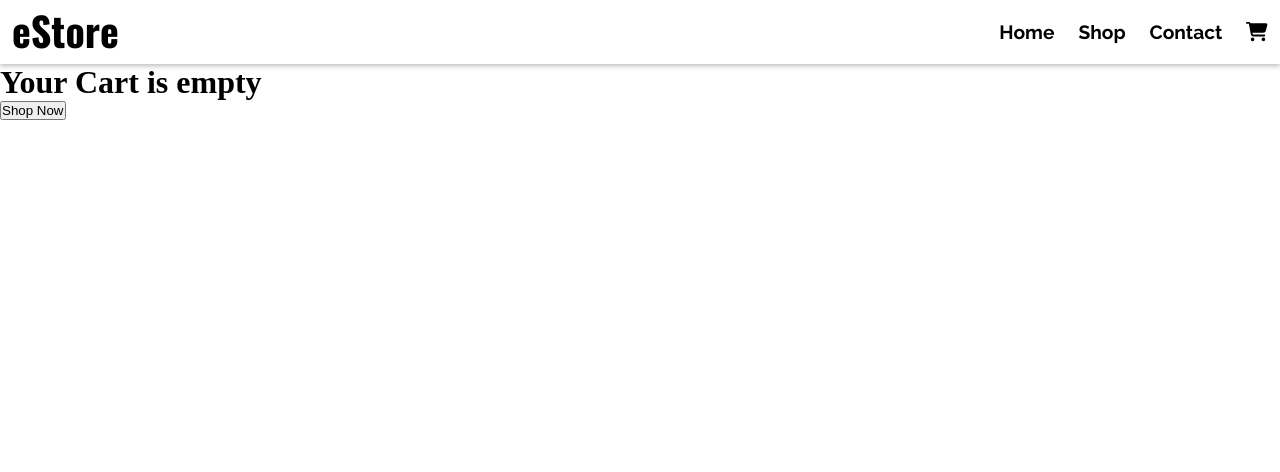
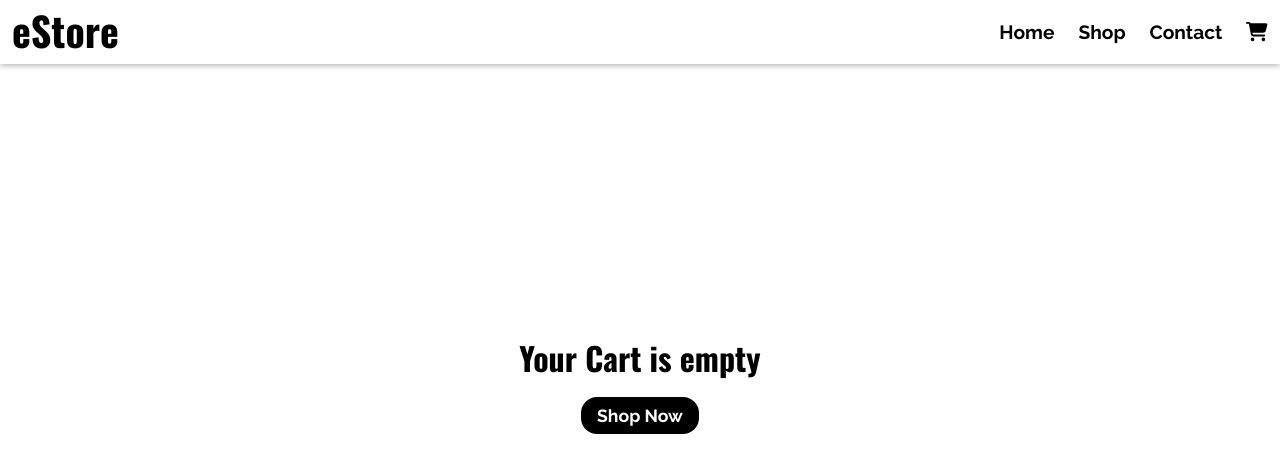
Before and after one commit to Afer1991/shopping-cart, a React (Vite) app: page /cart in a window 1280 px wide. Shown: the top 472 px of the page. Built offline with nearby package versions, Linux system fonts and the light colour scheme.

Commit message:
Add style to Cart Page

```diff
--- a/src/pages/CartPage.jsx
+++ b/src/pages/CartPage.jsx
@@ -1,13 +1,17 @@
+import styles from "../styles/CartPage.module.css";
 import { Link } from "react-router";
+
 const CartPage = ({ existingCart }) => {
   return (
     <>
       {existingCart.length == 0 ? (
         <>
-          <h1>Your Cart is empty</h1>
-          <Link to="/shop">
-            <button>Shop Now</button>
-          </Link>
+          <section class={styles.emptyCart}>
+            <h1 class={styles.heading}>Your Cart is empty</h1>
+            <Link to="/shop">
+              <button class={styles.btn}>Shop Now</button>
+            </Link>
+          </section>
         </>
       ) : (
         <>
--- /dev/null
+++ b/src/styles/CartPage.module.css
@@ -0,0 +1,29 @@
+.emptyCart {
+  display: flex;
+  justify-content: center;
+  align-items: center;
+  flex-direction: column;
+  height: 80vh;
+}
+
+.heading {
+  font-family: 'Oswald';
+  font-size: 2rem;
+  margin-bottom: 1rem;
+}
+
+.btn {
+  font-family: 'Raleway';
+  font-size: 1.1rem;
+  font-weight: bolder;
+  padding: .5rem 1rem;
+  border-radius: 1rem;
+  border: none;
+  cursor: pointer;
+  color: #FFF;
+  background: #000;
+}
+
+.btn:hover {
+  opacity: .8;
+}
```
